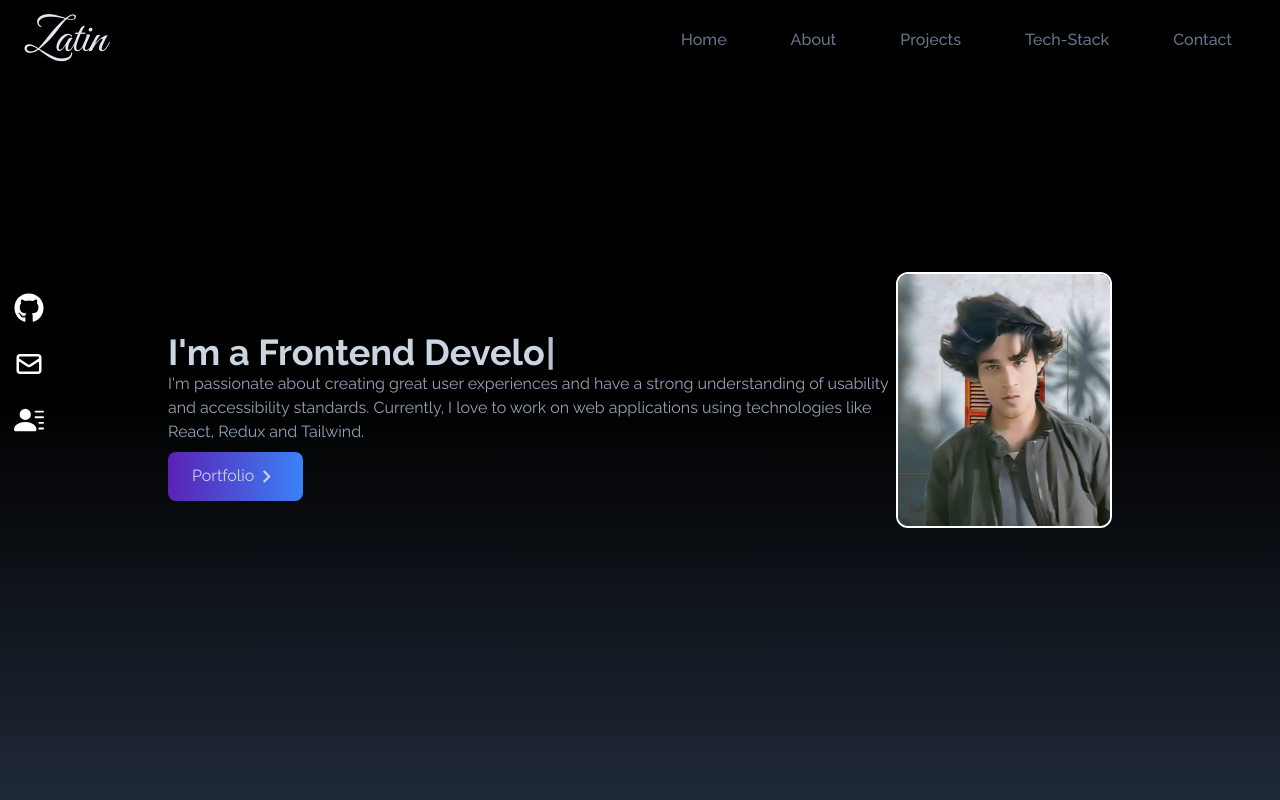
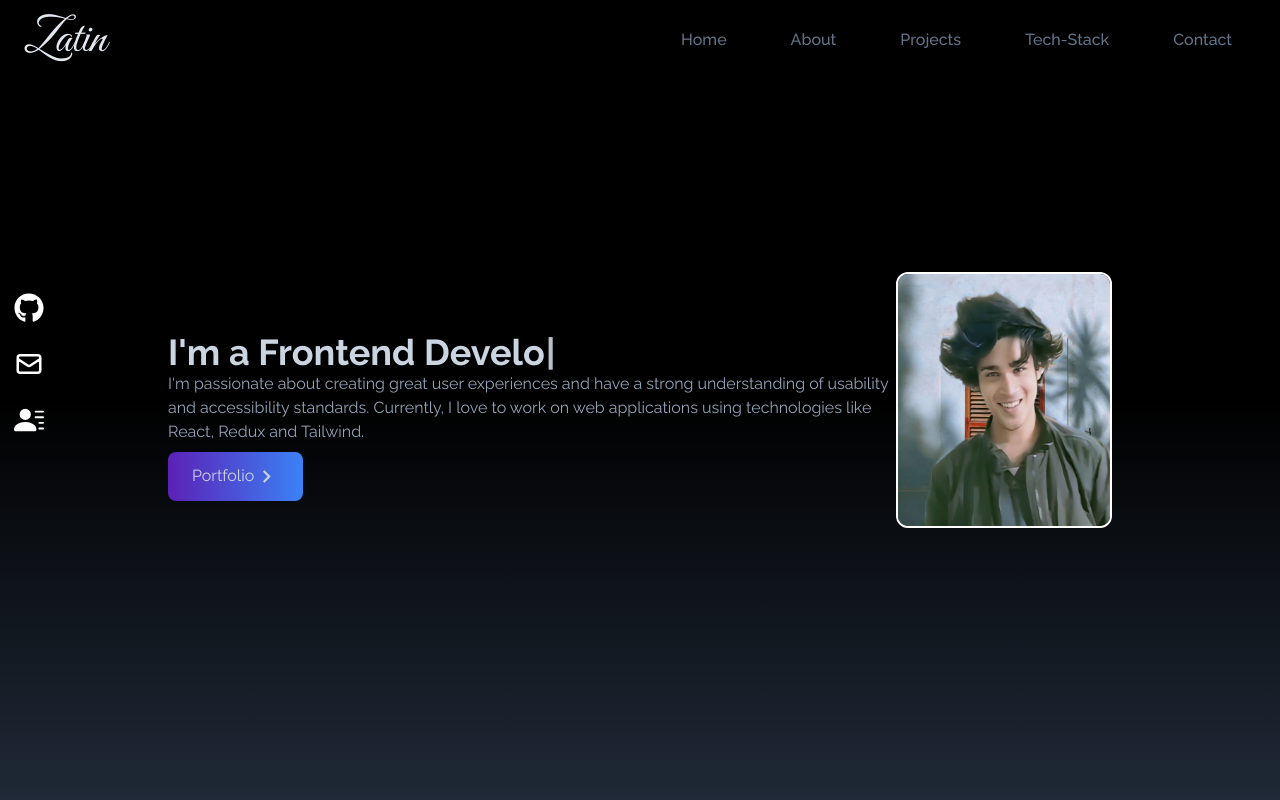
Before and after one commit to MaxPayne8/Portfolio, a React (Create React App) app: page / in a window 1280 px wide. Shown: the top 800 px of the page. Built offline with nearby package versions, Linux system fonts and the light colour scheme.

Commit message:
Update Home.js

```diff
--- a/src/components/Home.js
+++ b/src/components/Home.js
@@ -1,7 +1,7 @@
 import React, { useEffect } from "react";
 import { MdOutlineKeyboardArrowRight } from "react-icons/md";
-import heroImg from "../images/heroImg.png";
-// import goku from "../images/goku.png";
+import heroImg1 from "../images/heroImg1.jpg";
+
 import { Link } from "react-scroll";
 
 import Typewriter from "typewriter-effect";
@@ -57,10 +57,10 @@ const Home = () => {
         <div className="relative group">
           <img
             className="w-56 h-64  rounded-xl  cursor-pointer border-2 border-white"
-            src={heroImg}
+            src={heroImg1}
             alt="hero"
           />
-          <label className="absolute bottom-[58px] w-3/4 rounded-e-2xl rounded-b-2xl -right-16 font-medium  bg-blue-700 opacity-0 group-hover:opacity-100 transition-opacity ease-in-out duration-300">
+          <label className="absolute bottom-[52px] w-3/4 rounded-e-2xl rounded-b-2xl -right-16 font-medium  bg-blue-700 opacity-0 group-hover:opacity-100 transition-opacity ease-in-out duration-300">
             Hi😊, Thanks for visting my portfolio, Have a nice day🌻
           </label>
         </div>
```
